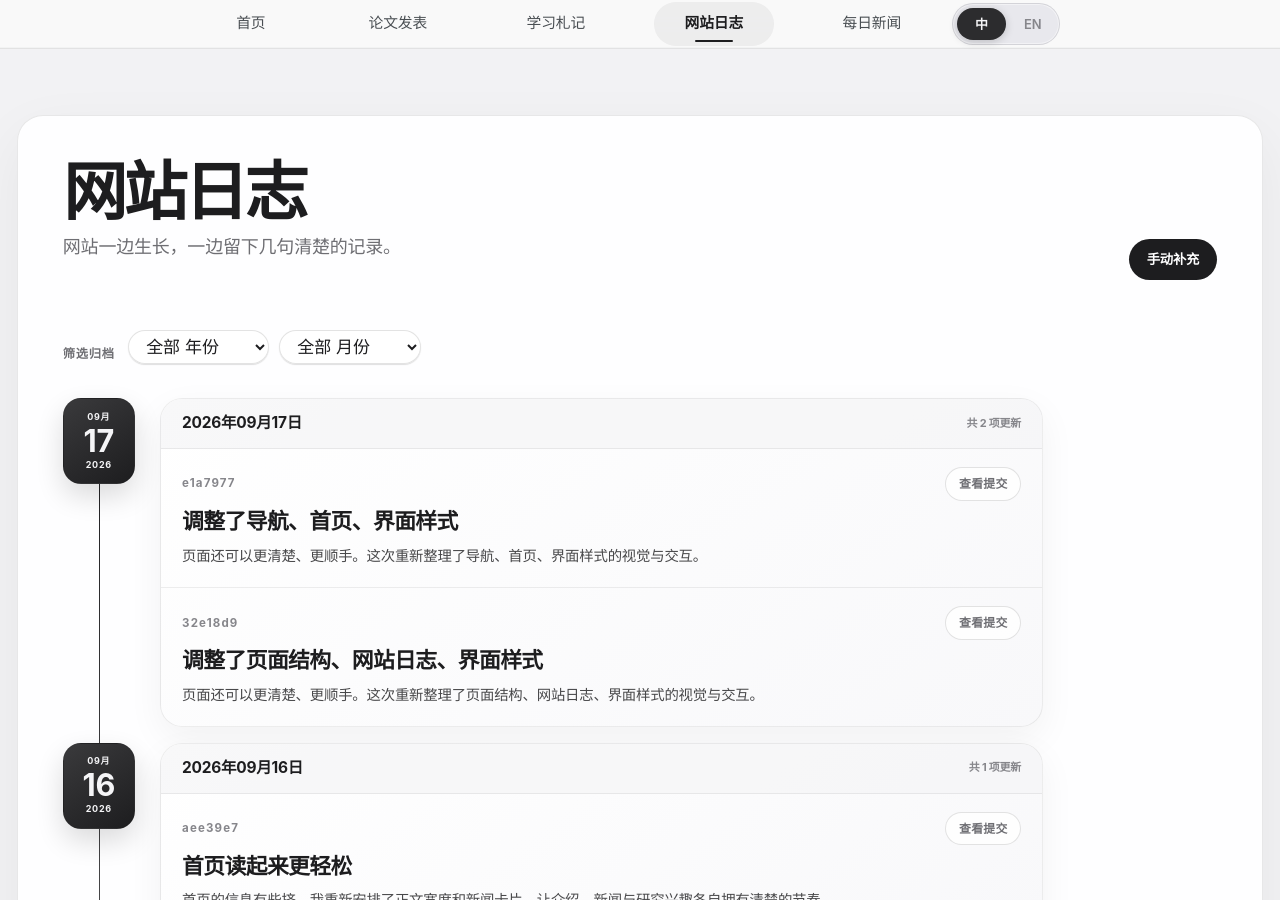
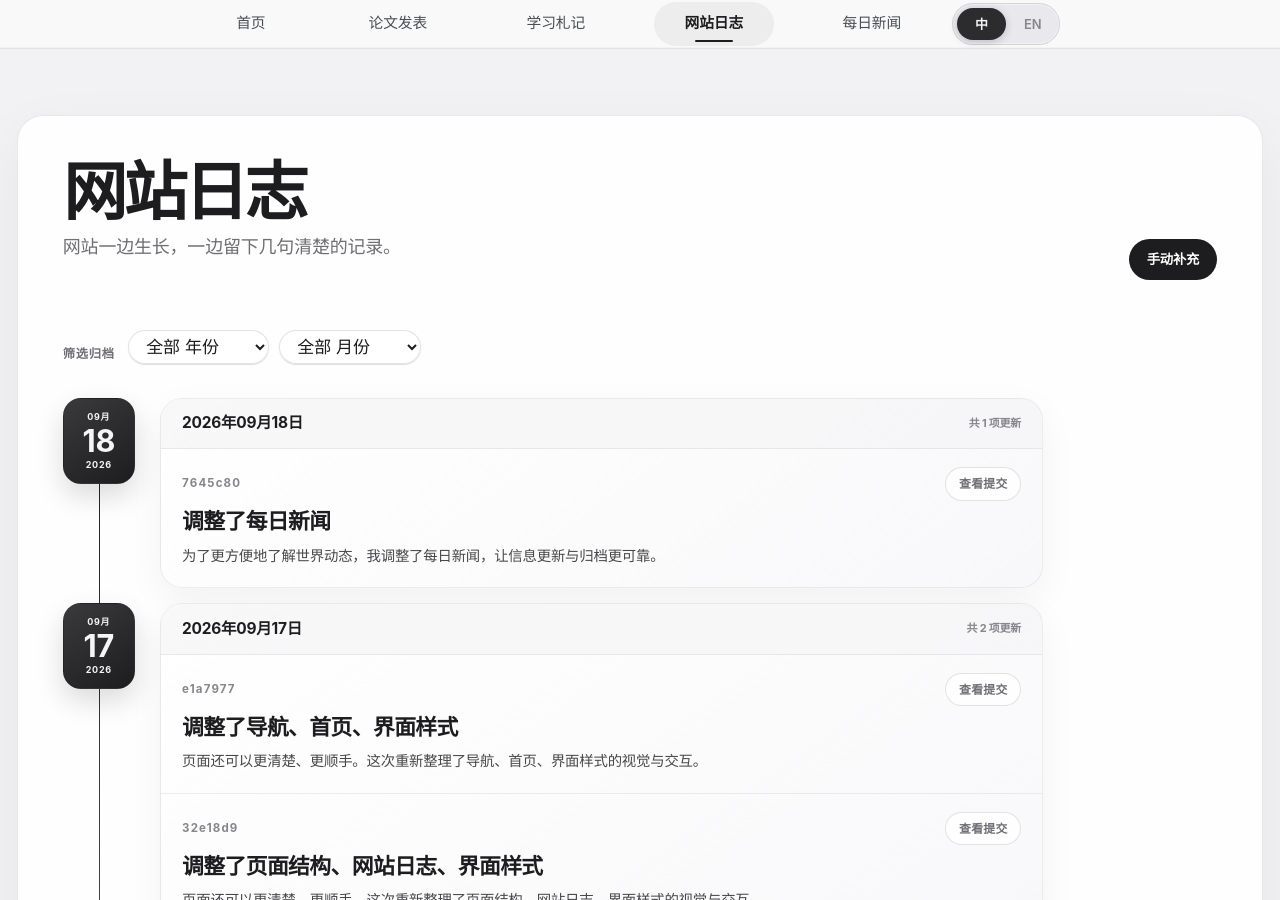
Before and after one commit to HaoxiangLuo/HaoxiangLuo.github.io, a Jekyll site: the page built from _pages/site-log-zh.html, in a window 1280 px wide and 900 px high. Built offline with Jekyll 4.4.1, drawn with Linux system fonts in a browser that asks for light colours; a style sheet for code colours, icons or effects is not loaded.

Commit message:
Record site update 7645c803ce427c7353327b6f3c90c72168c213fd

```diff
--- a/_data/site_updates.json
+++ b/_data/site_updates.json
@@ -1,4 +1,18 @@
 [
+  {
+    "date": "2026-09-18",
+    "title_zh": "调整了每日新闻",
+    "title_en": "Refined Daily News",
+    "message": "Backfill Chinese titles into daily news archive",
+    "story_zh": "为了更方便地了解世界动态，我调整了每日新闻，让信息更新与归档更可靠。",
+    "story_en": "To make world events easier to follow, I refined Daily News so updates and archives remain reliable.",
+    "purpose_zh": "持续改进网站内容、信息组织与使用体验。",
+    "purpose_en": "Backfill Chinese titles into daily news archive",
+    "details_zh": "调整每日新闻的归档内容、呈现方式或自动更新。",
+    "details_en": "Refined the daily-news archive, presentation, or automatic update.",
+    "sha": "7645c80",
+    "url": "https://github.com/HaoxiangLuo/HaoxiangLuo.github.io/commit/7645c803ce427c7353327b6f3c90c72168c213fd"
+  },
   {
     "date": "2026-09-17",
     "title_zh": "调整了导航、首页、界面样式",
```
